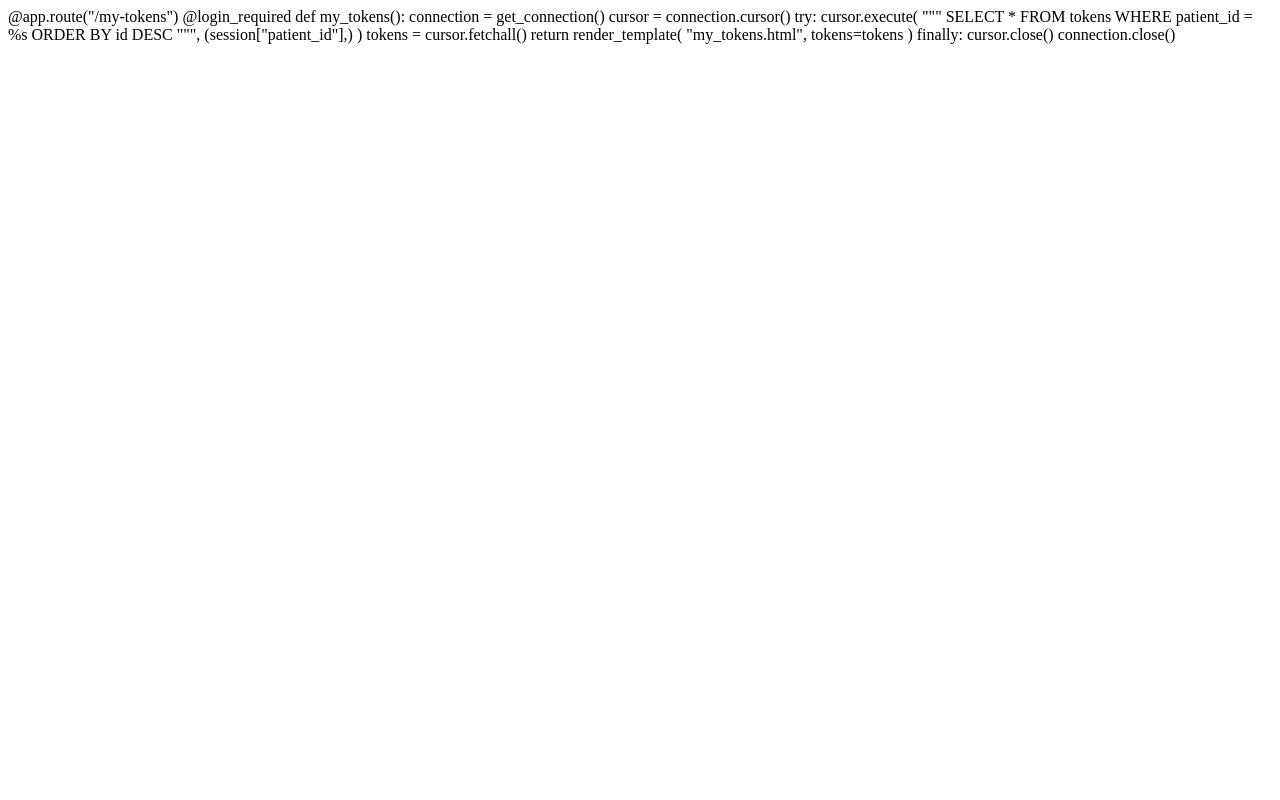
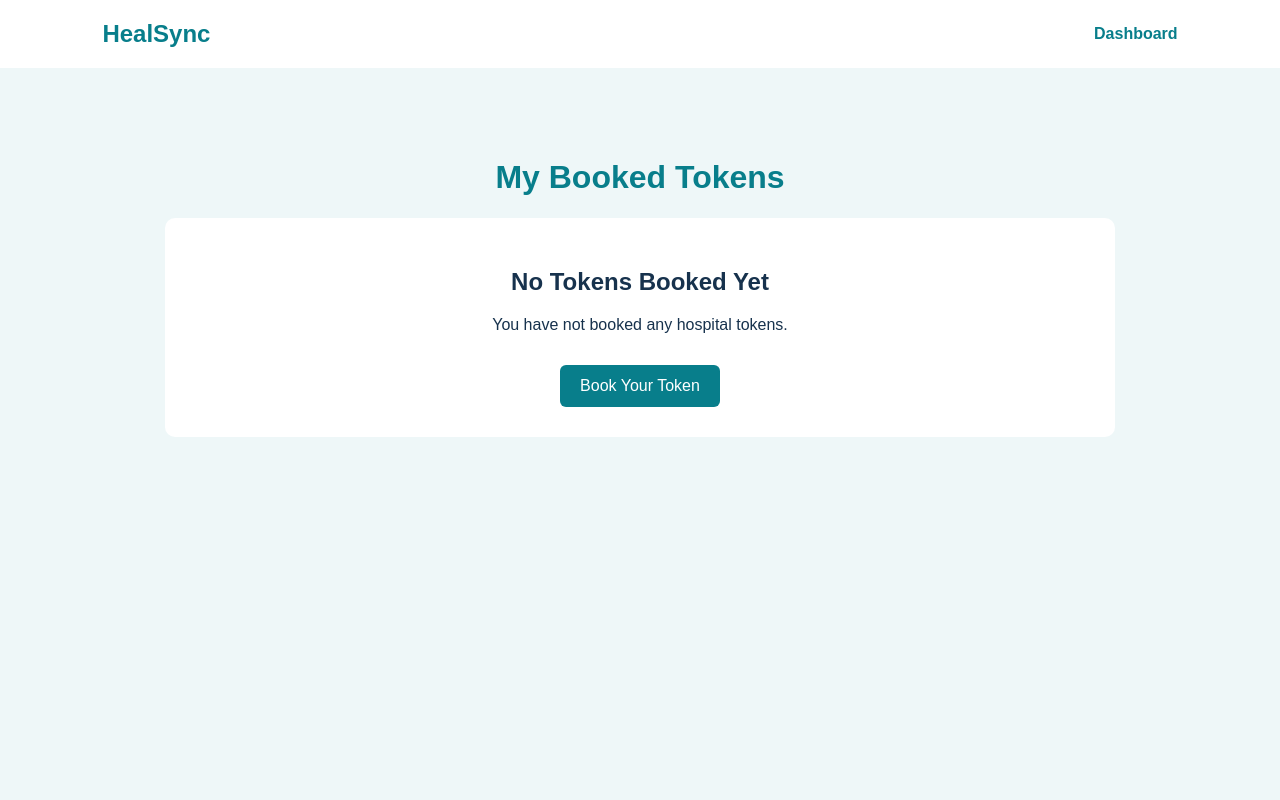
Before and after one commit to thripuranellore-hub/HealSync, a Flask app: template templates/my_tokens.html in a window 1280 px wide. Run offline with Flask 3, Linux system fonts and the light colour scheme; the template is opened without the code that fills it, so the values that code supplies are empty.

Commit message:
Update my_tokens.html

```diff
--- a/templates/my_tokens.html
+++ b/templates/my_tokens.html
@@ -1,28 +1,158 @@
 
-@app.route("/my-tokens")
-@login_required
-def my_tokens():
+<!DOCTYPE html>
+<html lang="en">
+<head>
+    <meta charset="UTF-8">
+    <meta name="viewport" content="width=device-width, initial-scale=1.0">
+    <title>My Tokens | HealSync</title>
 
-    connection = get_connection()
-    cursor = connection.cursor()
+    <style>
+        * {
+            box-sizing: border-box;
+            font-family: Arial, sans-serif;
+        }
 
-    try:
-        cursor.execute(
-            """
-            SELECT * FROM tokens
-            WHERE patient_id = %s
-            ORDER BY id DESC
-            """,
-            (session["patient_id"],)
-        )
+        body {
+            margin: 0;
+            background: #eef7f8;
+            color: #17324d;
+        }
 
-        tokens = cursor.fetchall()
+        nav {
+            background: white;
+            padding: 20px 8%;
+            display: flex;
+            justify-content: space-between;
+            align-items: center;
+        }
 
-        return render_template(
-            "my_tokens.html",
-            tokens=tokens
-        )
+        nav h2 {
+            color: #087e8b;
+            margin: 0;
+        }
 
-    finally:
-        cursor.close()
-        connection.close()
+        nav a {
+            text-decoration: none;
+            color: #087e8b;
+            font-weight: bold;
+        }
+
+        .container {
+            max-width: 1000px;
+            margin: 45px auto;
+            padding: 25px;
+        }
+
+        h1 {
+            text-align: center;
+            color: #087e8b;
+        }
+
+        .token-card {
+            background: white;
+            padding: 22px;
+            margin: 20px 0;
+            border-radius: 10px;
+            box-shadow: 0 4px 15px #00000010;
+        }
+
+        .token-card p {
+            line-height: 1.7;
+        }
+
+        .status {
+            display: inline-block;
+            background: #e0f2f1;
+            color: #087e8b;
+            padding: 7px 13px;
+            border-radius: 20px;
+            font-weight: bold;
+        }
+
+        .empty {
+            text-align: center;
+            background: white;
+            padding: 30px;
+            border-radius: 10px;
+        }
+
+        .button {
+            display: inline-block;
+            background: #087e8b;
+            color: white;
+            text-decoration: none;
+            padding: 12px 20px;
+            border-radius: 6px;
+            margin-top: 15px;
+        }
+    </style>
+</head>
+
+<body>
+
+    <nav>
+        <h2>HealSync</h2>
+        <a href="{{ url_for('patient_dashboard') }}">Dashboard</a>
+    </nav>
+
+    <div class="container">
+
+        <h1>My Booked Tokens</h1>
+
+        {% if tokens %}
+
+            {% for token in tokens %}
+
+                <div class="token-card">
+
+                    <h2>Token Number: {{ token.id }}</h2>
+
+                    <p>
+                        <strong>Patient:</strong>
+                        {{ token.patient_name }}
+                    </p>
+
+                    <p>
+                        <strong>Department:</strong>
+                        {{ token.department }}
+                    </p>
+
+                    <p>
+                        <strong>Visit Date:</strong>
+                        {{ token.visit_date }}
+                    </p>
+
+                    <p>
+                        <strong>Symptoms:</strong>
+                        {{ token.symptoms }}
+                    </p>
+
+                    <p>
+                        <strong>Status:</strong>
+                        <span class="status">
+                            {{ token.status }}
+                        </span>
+                    </p>
+
+                </div>
+
+            {% endfor %}
+
+        {% else %}
+
+            <div class="empty">
+                <h2>No Tokens Booked Yet</h2>
+                <p>You have not booked any hospital tokens.</p>
+
+                <a class="button"
+                   href="{{ url_for('book_token') }}">
+                    Book Your Token
+                </a>
+            </div>
+
+        {% endif %}
+
+    </div>
+
+</body>
+</html>
```
